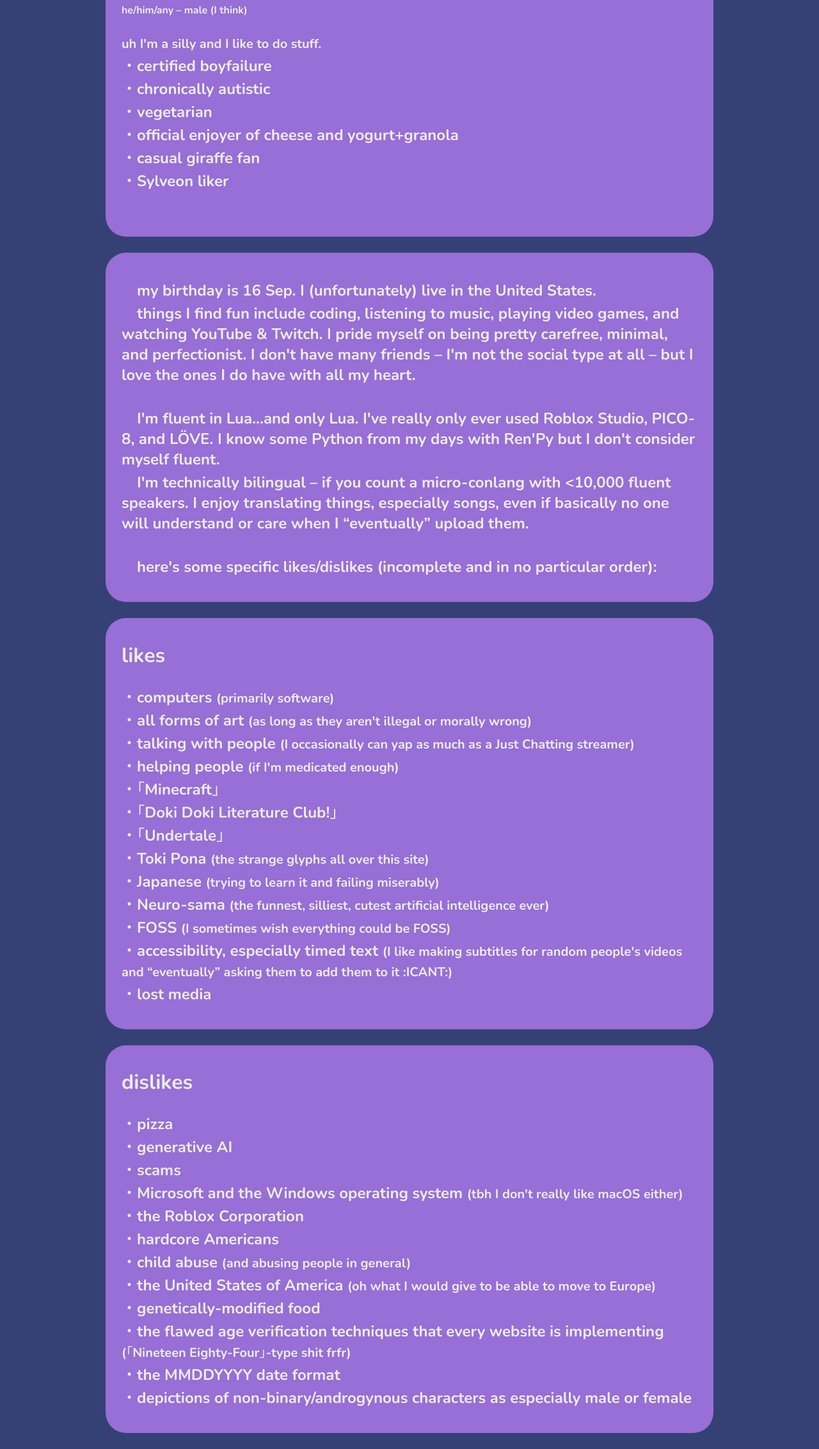
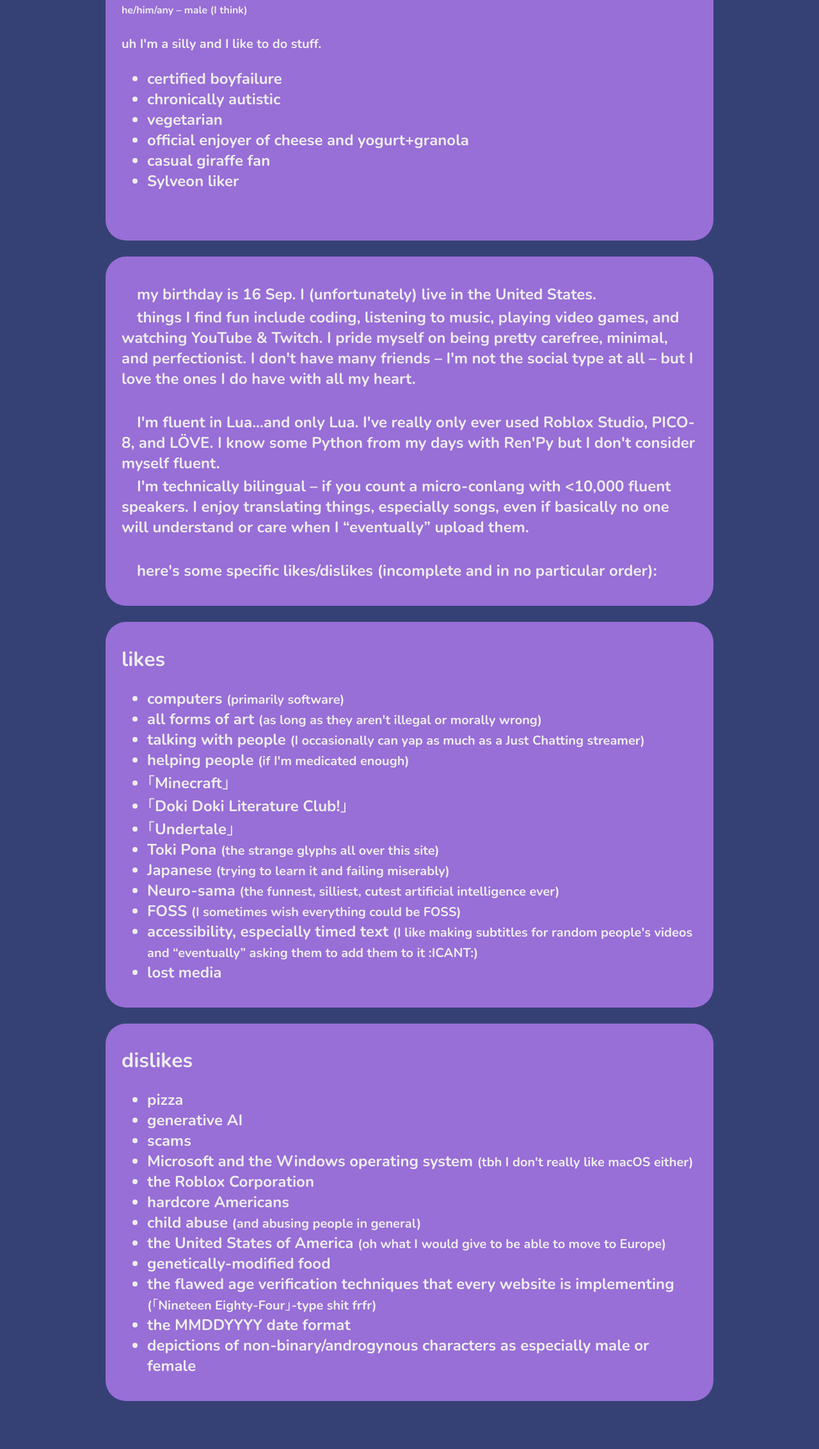
Before and after one commit to SeliliPona/selilipona.github.io, a plain HTML site: page about/index.html in a window 1280 px wide. Shown: the part 453-2718 px from the top of the page at 64% size. After the commit the page ends 2668 px from the top, so only its background shows below. Drawn offline with Linux system fonts and the light colour scheme.

Commit message:
use <ul> for its intended purpose

```diff
--- a/about/index.html
+++ b/about/index.html
@@ -19,10 +19,10 @@
         <div class="topnav" id="topnavstuff">
             <a href="https://selilipona.github.io"><img class="topnavicon" src="../assets/img/selili-min.png" alt="pixel art drawing of Selili"></a>
             <a href="https://selilipona.github.io">home</a>
-            <a href="https://selilipona.github.io/about">about me</a>
+            <a href="https://selilipona.github.io/about" class="active">about me</a>
             <a href="https://selilipona.github.io/links">all my linkies</a>
             <a href="https://selilipona.github.io/things">cool thingies</a>
-            <a href="https://selilipona.github.io/work" class="active">stuff I've done</a>
+            <a href="https://selilipona.github.io/work">stuff I've done</a>
             <a href="https://selilipona.github.io/credits">credits</a>
             <a href="javascript:void(0);" class="icon" onclick="toggleTopnav()">•••</a>
         </div>
@@ -44,12 +44,14 @@
             he/him/any – male (I think)
             <p class="paragraph">
                 <small>uh I'm a silly and I like to do stuff.</small><br>
-                ・certified boyfailure<br>
-                ・chronically autistic<br>
-                ・vegetarian<br>
-                ・official enjoyer of cheese and yogurt+granola<br>
-                ・casual giraffe fan<br>
-                ・Sylveon liker<br>
+                <ul>
+                    <li>certified boyfailure</li>
+                    <li>chronically autistic</li>
+                    <li>vegetarian</li>
+                    <li>official enjoyer of cheese and yogurt+granola</li>
+                    <li>casual giraffe fan</li>
+                    <li>Sylveon liker</li>
+                </ul>
                 <br>
             </p>
         </main>
@@ -66,35 +68,39 @@
         <main>
             <h1>likes</h1>
             <p class="paragraph">
-                ・computers <small>(primarily software)</small><br>
-                ・all forms of art <small>(as long as they aren't illegal or morally wrong)</small><br>
-                ・talking with people <small>(I occasionally can yap as much as a Just Chatting streamer)</small><br>
-                ・helping people <small>(if I'm medicated enough)</small><br>
-                ・｢Minecraft｣<br>
-                ・｢Doki Doki Literature Club!｣<br>
-                ・｢Undertale｣<br>
-                ・Toki Pona <small>(the strange glyphs all over this site)</small><br>
-                ・Japanese <small>(trying to learn it and failing miserably)</small><br>
-                ・Neuro-sama <small>(the funnest, silliest, cutest artificial intelligence ever)</small><br>
-                ・FOSS <small>(I sometimes wish everything could be FOSS)</small><br>
-                ・accessibility, especially timed text <small>(I like making subtitles for random people's videos and “eventually” asking them to add them to it :ICANT:)</small><br>
-                ・lost media
+                <ul>
+                    <li>computers <small>(primarily software)</small></li>
+                    <li>all forms of art <small>(as long as they aren't illegal or morally wrong)</small></li>
+                    <li>talking with people <small>(I occasionally can yap as much as a Just Chatting streamer)</small></li>
+                    <li>helping people <small>(if I'm medicated enough)</small></li>
+                    <li>｢Minecraft｣</li>
+                    <li>｢Doki Doki Literature Club!｣</li>
+                    <li>｢Undertale｣</li>
+                    <li>Toki Pona <small>(the strange glyphs all over this site)</small></li>
+                    <li>Japanese <small>(trying to learn it and failing miserably)</small></li>
+                    <li>Neuro-sama <small>(the funnest, silliest, cutest artificial intelligence ever)</small></li>
+                    <li>FOSS <small>(I sometimes wish everything could be FOSS)</small></li>
+                    <li>accessibility, especially timed text <small>(I like making subtitles for random people's videos and “eventually” asking them to add them to it :ICANT:)</small></li>
+                    <li>lost media</li>
+                </ul>
         </main>
         <main>
             <h1>dislikes</h1>
             <p class="paragraph">
-                ・pizza<br>
-                ・generative AI<br>
-                ・scams<br>
-                ・Microsoft and the Windows operating system <small>(tbh I don't really like macOS either)</small><br>
-                ・the Roblox Corporation<br>
-                ・hardcore Americans<br>
-                ・child abuse <small>(and abusing people in general)</small><br>
-                ・the United States of America <small>(oh what I would give to be able to move to Europe)</small><br>
-                ・genetically-modified food<br>
-                ・the flawed age verification techniques that every website is implementing <small>(｢Nineteen Eighty-Four｣-type shit frfr)</small><br>
-                ・the MMDDYYYY date format<br>
-                ・depictions of non-binary/androgynous characters as especially male or female
+                <ul>
+                    <li>pizza</li>
+                    <li>generative AI</li>
+                    <li>scams</li>
+                    <li>Microsoft and the Windows operating system <small>(tbh I don't really like macOS either)</small></li>
+                    <li>the Roblox Corporation</li>
+                    <li>hardcore Americans</li>
+                    <li>child abuse <small>(and abusing people in general)</small></li>
+                    <li>the United States of America <small>(oh what I would give to be able to move to Europe)</small></li>
+                    <li>genetically-modified food</li>
+                    <li>the flawed age verification techniques that every website is implementing <small>(｢Nineteen Eighty-Four｣-type shit frfr)</small></li>
+                    <li>the MMDDYYYY date format</li>
+                    <li>depictions of non-binary/androgynous characters as especially male or female</li>
+                </ul>
             </p>
         </main>
     </body>
--- a/thing.css
+++ b/thing.css
@@ -91,33 +91,7 @@ main {
 }
 
 ul {
-    list-style-type: none;
-    margin: 0;
-    padding: 0;
-    top: 0;
-    position:fixed;
-    overflow: hidden;
-    background-color: #caf;
-    width:100%;
-}
-ul li {
-    float: left;
-}
-ul li a {
-    font-family: Fredoka;
-    display: block;
-    color: white;
-    text-align: center;
-    line-height: 40px;
-    padding: 16px 16px 0px;
-    text-decoration: none;
-    font-size: 30px;
-}
-ul li a:hover {
-  background-color: #BC8FFF;
-}
-ul img {
-    max-width: 50px;
+    font-size: 24px;
 }
 
 .subpagecontainer {
```
